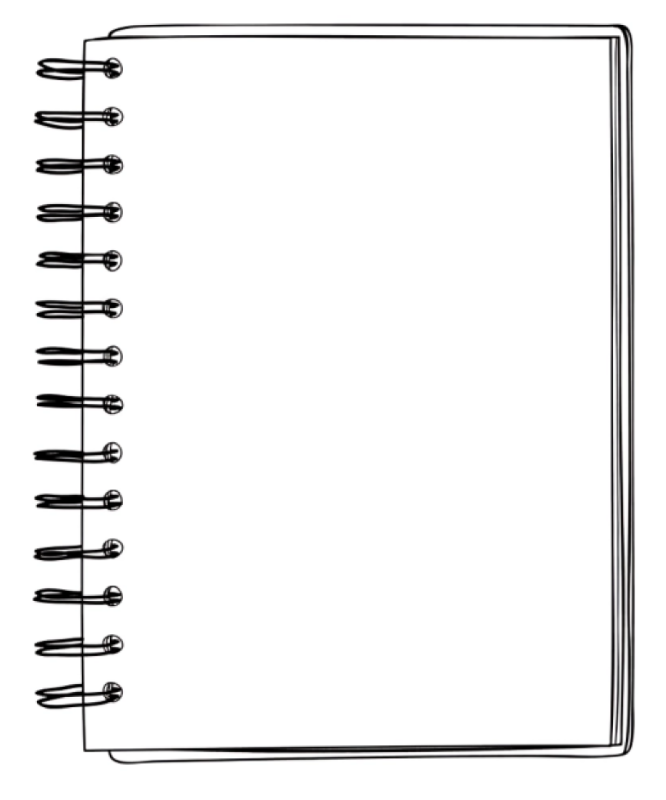
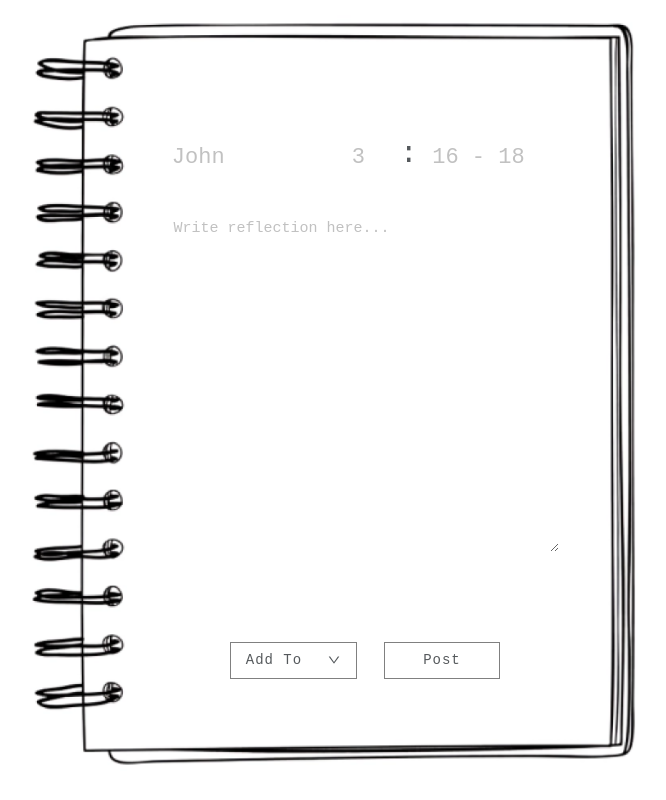
Before and after one commit to DavyHyun/spiritual-journal, a React (Create React App) app in the folder frontend/: page /newentry in a window 1280 px wide. Shown: the whole page, without its empty margins (315-981 px from the left). Built offline with nearby package versions, Linux system fonts and the light colour scheme; a web font is replaced by a local one.

Commit message:
Entry CSS done

```diff
--- a/frontend/package.json
+++ b/frontend/package.json
@@ -3,6 +3,7 @@
   "version": "0.1.0",
   "private": true,
   "dependencies": {
+    "@redux-devtools/extension": "^3.3.0",
     "@testing-library/jest-dom": "^5.17.0",
     "@testing-library/react": "^13.4.0",
     "@testing-library/user-event": "^13.5.0",
--- a/frontend/src/screens/NewEntry/NewEntry.css
+++ b/frontend/src/screens/NewEntry/NewEntry.css
@@ -9,3 +9,65 @@
     align-items: center;
     background-size: 120vh;
 }
+
+.notebookContain {
+   display: flex;
+   justify-content: center;
+   align-items: center;
+   width: 450px;
+   margin-left: 80px;
+   height: 84%;
+   flex-direction: column;
+}
+
+
+.versesEntry {
+   display: flex;
+   justify-content: center;
+   align-items: center;
+   flex-direction: row;
+}
+
+input::placeholder {
+    color: #C1C1C1;
+}
+textarea::placeholder {
+    color: #C1C1C1;
+}
+
+.submitContainer {
+    display: flex;
+    justify-content: space-between;
+    flex-direction: row;
+    width: 60%;
+    margin-top: 20%;
+}
+
+
+.submitButton1 {
+    width: 47%;
+    border: 1px solid gray;
+    height: 37px;
+    justify-content: center;
+    align-items: center;
+    display: flex;
+    font-size: 14px;
+}
+.submitButton2 {
+    width: 43%;
+    border: 1px solid gray;
+    height: 37px;
+    justify-content: center;
+    align-items: center;
+    display: flex;
+    font-size: 14px;
+}
+
+.submitButton1:hover {
+    cursor: pointer;
+    transform: scale(1.05)
+}
+.submitButton2:hover {
+    cursor: pointer;
+    transform: scale(1.05)
+}
--- a/frontend/src/screens/NewEntry/NewEntry.js
+++ b/frontend/src/screens/NewEntry/NewEntry.js
@@ -1,13 +1,62 @@
 import React, {useEffect} from 'react'
 import { useDispatch, useSelector } from "react-redux";
 import { useNavigate } from "react-router-dom";
+import { AiOutlineDown } from "react-icons/ai";
 import './NewEntry.css';
 
 const NewEntry = () => {
   return (
     <div className="containerEntry">
+        <div className='notebookContain'>
+            <div className="versesEntry">
+                    <input type="text" placeholder="John" style={{
+                        fontSize: '22px',
+                        width: '180px',
+                        border:'none',
+                        outline: 'none'
+                    }}/>
+                    <input type="text" placeholder="3" style={{
+                        border:'none',
+                        fontSize: '22px',
+                            width: '50px',
+                            outline: 'none'
+                    }}/>
+                    <p style={{
+                        fontSize: '30px',
+                        marginTop: '3%',
+                        marginRight: '3%'
+                    }}>:</p>
+                    <input type="text" placeholder="16 - 18" style={{
+                        border:'none',
+                        fontSize: '22px',
+                            width: '130px',
+                            outline: 'none'
+                    }}/>
+            </div>
+            <textarea
+                type="text"
+                placeholder='Write reflection here...'
+                style={{
+                    fontSize: '15px',
+                    height: '50%',
+                    width: '86%',
+                    border: 'none',
+                    outline: 'none',
+                    marginTop: '5%'
+                }}
 
-    </div>
+            />
+            <div className="submitContainer">
+                <div className="submitButton1" onClick={() => {}}>
+                    Add To
+                    <AiOutlineDown style={{ marginLeft: '20%'}}/>
+                </div>
+                <div className="submitButton2" onClick={() => {}}>
+                    Post
+                </div>
+            </div>
+           </div>
+       </div>
   )
 }
 
```
Also changed, not shown: 1 other file (tests, documents, lock files or other folders).
